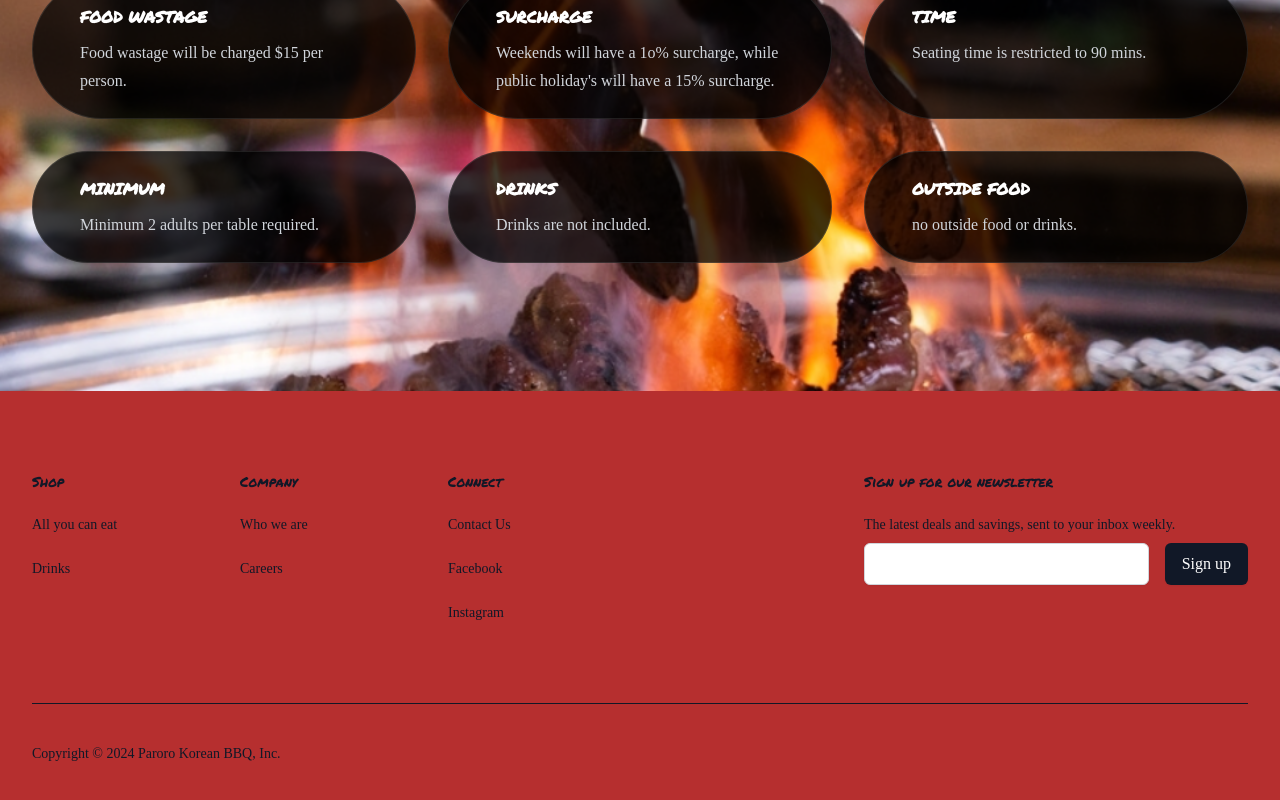
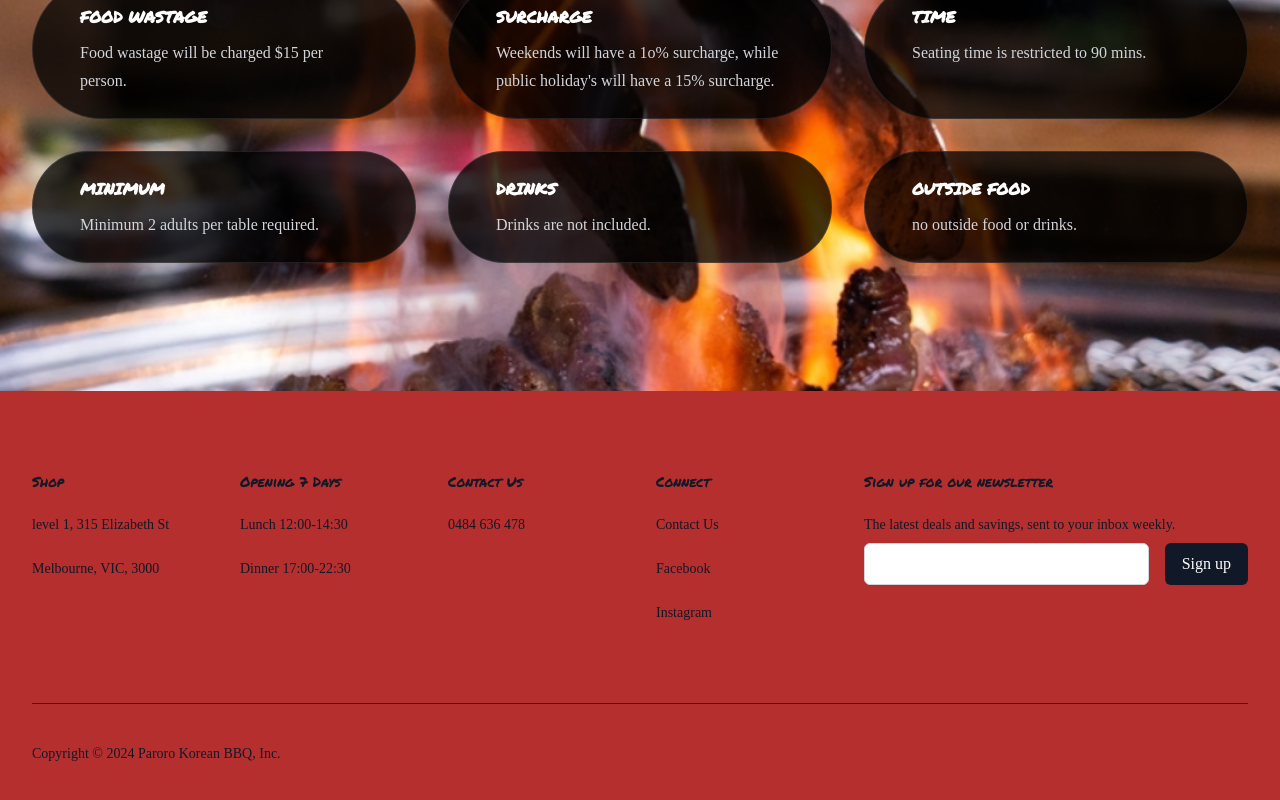
Before and after one commit to ITERSYNC/parorobbq, a Next.js app: page / in a window 1280 px wide. Shown: the part 4790-5590 px from the top of the page. Built offline with nearby package versions, Linux system fonts and the light colour scheme; a web font is replaced by a local one.

Commit message:
Update footer navigation links and add opening hours

```diff
--- a/app/page.tsx
+++ b/app/page.tsx
@@ -175,25 +175,38 @@ const favorites = [
   }
 ]
 const footerNavigation = {
-  menu: [
-    { name: 'All you can eat', href: '#' },
-    { name: 'Drinks', href: '#' }
+  shop: [
+    {
+      name: 'level 1, 315 Elizabeth St',
+      href: 'https://www.google.com/maps/place/Paroro+BBQ/@-37.8112843,144.9589269,17z/data=!3m1!4b1!4m6!3m5!1s0x6ad64305b8fd955f:0x9dad3e6ecb5421f7!8m2!3d-37.8112843!4d144.9615018!16s%2Fg%2F11l2cjm717?entry=ttu'
+    },
+    {
+      name: 'Melbourne, VIC, 3000',
+      href: 'https://www.google.com/maps/place/Paroro+BBQ/@-37.8112843,144.9589269,17z/data=!3m1!4b1!4m6!3m5!1s0x6ad64305b8fd955f:0x9dad3e6ecb5421f7!8m2!3d-37.8112843!4d144.9615018!16s%2Fg%2F11l2cjm717?entry=ttu'
+    }
   ],
-  company: [
-    { name: 'Who we are', href: '#' },
-    { name: 'Careers', href: '#' }
+  opening: [
+    {
+      name: 'Lunch 12:00-14:30',
+      href: 'https://www.google.com/maps/place/Paroro+BBQ/@-37.8112843,144.9589269,17z/data=!3m1!4b1!4m6!3m5!1s0x6ad64305b8fd955f:0x9dad3e6ecb5421f7!8m2!3d-37.8112843!4d144.9615018!16s%2Fg%2F11l2cjm717?entry=ttu'
+    },
+    {
+      name: 'Dinner 17:00-22:30',
+      href: 'https://www.google.com/maps/place/Paroro+BBQ/@-37.8112843,144.9589269,17z/data=!3m1!4b1!4m6!3m5!1s0x6ad64305b8fd955f:0x9dad3e6ecb5421f7!8m2!3d-37.8112843!4d144.9615018!16s%2Fg%2F11l2cjm717?entry=ttu'
+    }
   ],
   connect: [
     { name: 'Contact Us', href: '#' },
     { name: 'Facebook', href: '#' },
     { name: 'Instagram', href: '#' }
-  ]
+  ],
+  contact: [{ name: '0484 636 478', href: '#' }]
 }
 const navigation = [
   { name: 'Home', href: '#' },
   { name: 'Menu', href: '#' },
-  { name: 'Location', href: '#' },
-  { name: 'Contact us', href: '#' },
+  { name: 'Location', href: '#footer-heading' },
+  { name: 'Contact us', href: '#footer-heading' },
   { name: 'About us', href: '#' }
 ]
 
@@ -915,7 +928,7 @@ export default function Example() {
                 <div>
                   <h3 className='text-sm font-medium text-gray-900'>Shop</h3>
                   <ul role='list' className='mt-6 space-y-6'>
-                    {footerNavigation.menu.map(item => (
+                    {footerNavigation.shop.map(item => (
                       <li key={item.name} className='text-sm'>
                         <a
                           href={item.href}
@@ -928,9 +941,11 @@ export default function Example() {
                   </ul>
                 </div>
                 <div>
-                  <h3 className='text-sm font-medium text-gray-900'>Company</h3>
+                  <h3 className='text-sm font-medium text-gray-900'>
+                    Opening 7 Days
+                  </h3>
                   <ul role='list' className='mt-6 space-y-6'>
-                    {footerNavigation.company.map(item => (
+                    {footerNavigation.opening.map(item => (
                       <li key={item.name} className='text-sm'>
                         <a
                           href={item.href}
@@ -944,10 +959,12 @@ export default function Example() {
                 </div>
               </div>
               <div className='space-y-16 md:grid md:grid-cols-2 md:gap-8 md:space-y-0'>
-                {/* <div>
-                  <h3 className='text-sm font-medium text-gray-900'>Account</h3>
+                <div>
+                  <h3 className='text-sm font-medium text-gray-900'>
+                    Contact Us
+                  </h3>
                   <ul role='list' className='mt-6 space-y-6'>
-                    {footerNavigation.account.map(item => (
+                    {footerNavigation.contact.map(item => (
                       <li key={item.name} className='text-sm'>
                         <a
                           href={item.href}
@@ -958,7 +975,7 @@ export default function Example() {
                       </li>
                     ))}
                   </ul>
-                </div> */}
+                </div>
                 <div>
                   <h3 className='text-sm font-medium text-gray-900'>Connect</h3>
                   <ul role='list' className='mt-6 space-y-6'>
```
